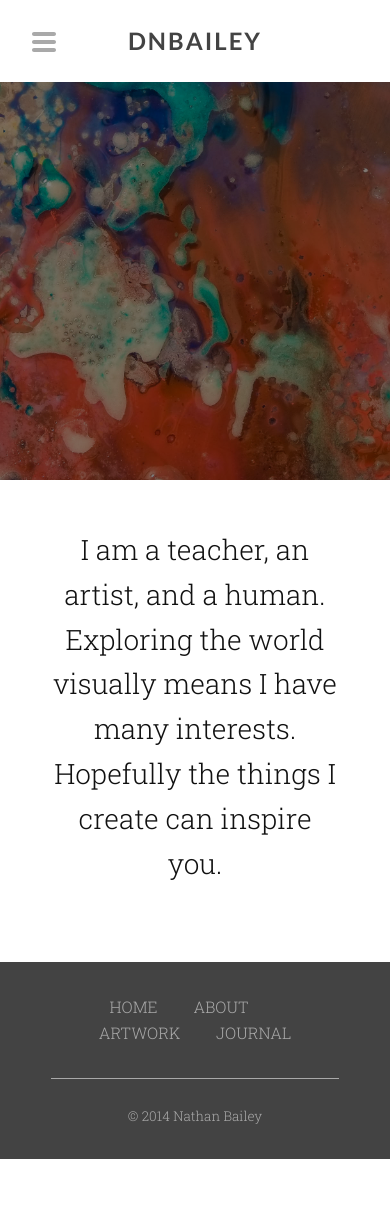
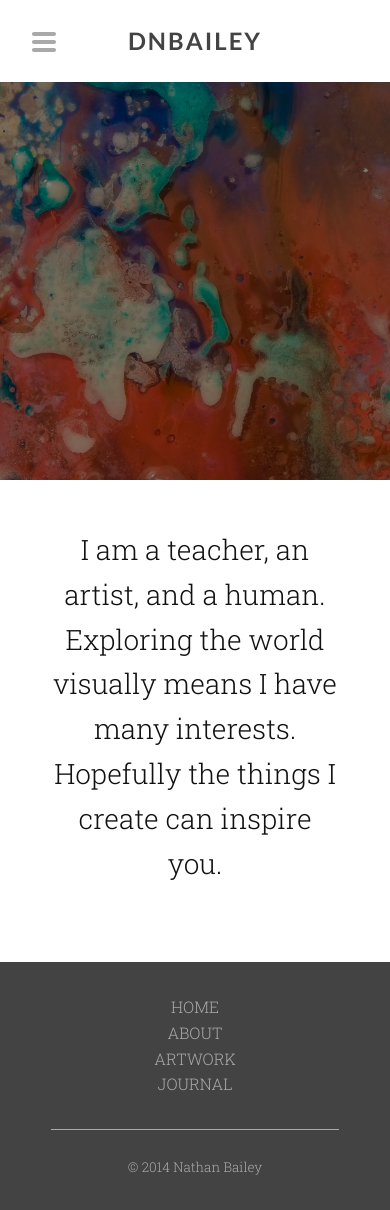
Before and after one commit to dnbailey/dnbailey.github.io.bak, a Jekyll site: the page built from index.html, in a window 390 px wide and 1210 px high. Built offline with Jekyll 4.4.1, drawn with Linux system fonts in a browser that asks for light colours; nearby versions of some CDN libraries.

Commit message:
Fix footer nav style on small screens

```diff
--- a/_sass/_layout.scss
+++ b/_sass/_layout.scss
@@ -80,7 +80,7 @@ body, h1, h2, h3, h4, h5, h6, p, blockquote, pre, hr, dl, dd, ol, ul, figure { m
         &:hover { color: rgb(255,255,255); }
     }
     .footer-nav { padding: 2em 0; border-bottom: 1px solid $grey-color-light; text-align: center;
-        li { list-style: none; display: inline-block; padding-right: 2em;
+        li { list-style: none;
             &:last-child { padding-right: 0; }
         }
     }
@@ -119,4 +119,7 @@ body, h1, h2, h3, h4, h5, h6, p, blockquote, pre, hr, dl, dd, ol, ul, figure { m
 
     // Banner
     .banner { max-height: 50em; }
+
+    // Footer
+    .footer-nav li { display: inline-block; padding-right: 2em; }
 }
```
